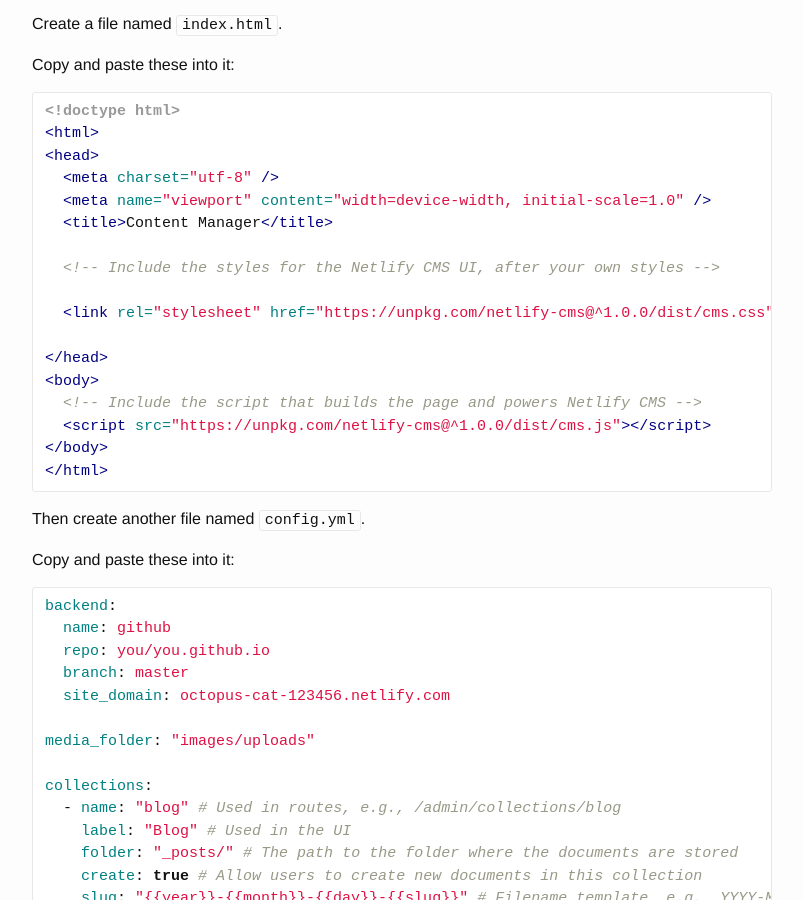
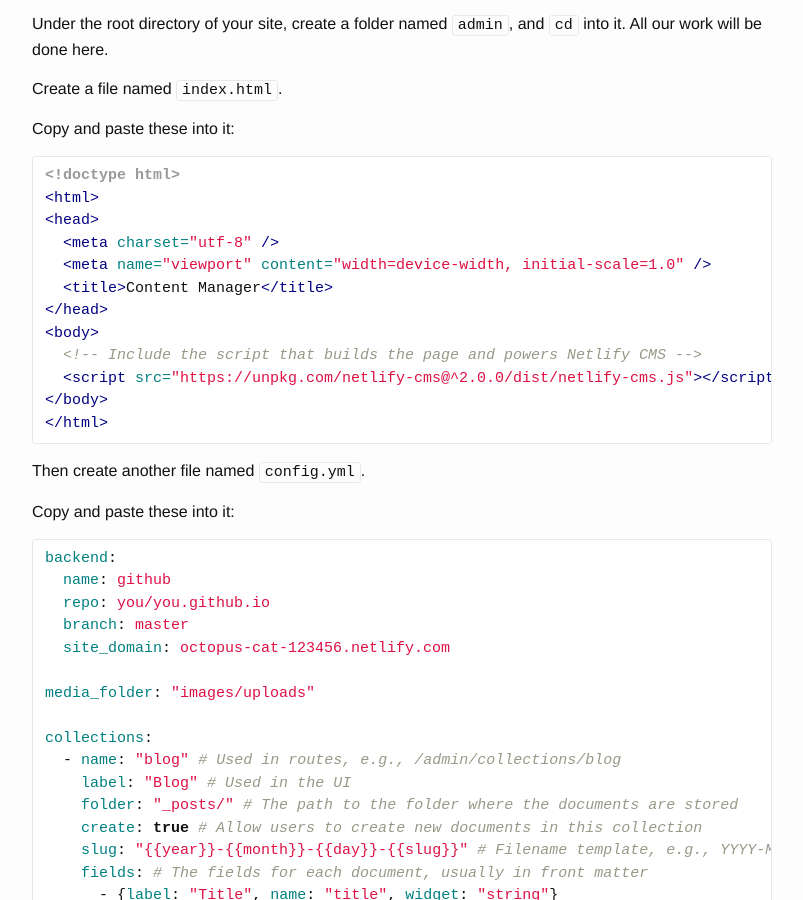
Before and after one commit to Cnly/cnly.github.io, a Jekyll site: the page built from _posts/2018-04-14-just-3-steps-adding-netlify-cms-to-existing-github-pages-site-within-10-minutes.md, in a window 1280 px wide and 900 px high, scrolled down 1414 px. Shown: the whole window, without its empty margins (238-1041 px from the left). Built offline with Jekyll 4.4.1, drawn with Linux system fonts in a browser that asks for light colours; some of the changed text lies outside the part shown.

Commit message:
update post for netlify cms installation

````diff
--- a/_posts/2018-04-14-just-3-steps-adding-netlify-cms-to-existing-github-pages-site-within-10-minutes.md
+++ b/_posts/2018-04-14-just-3-steps-adding-netlify-cms-to-existing-github-pages-site-within-10-minutes.md
@@ -55,31 +58,26 @@ Create a file named `index.html`.
 
 Copy and paste these into it:
 
-{% highlight html %}
+```html
 <!doctype html>
 <html>
 <head>
   <meta charset="utf-8" />
   <meta name="viewport" content="width=device-width, initial-scale=1.0" />
   <title>Content Manager</title>
-
-  <!-- Include the styles for the Netlify CMS UI, after your own styles -->
-
-  <link rel="stylesheet" href="https://unpkg.com/netlify-cms@^1.0.0/dist/cms.css" />
-
 </head>
 <body>
   <!-- Include the script that builds the page and powers Netlify CMS -->
-  <script src="https://unpkg.com/netlify-cms@^1.0.0/dist/cms.js"></script>
+  <script src="https://unpkg.com/netlify-cms@^2.0.0/dist/netlify-cms.js"></script>
 </body>
 </html>
-{% endhighlight %}
+```
 
 Then create another file named `config.yml`.
 
 Copy and paste these into it:
 
-{% highlight yaml %}
+```yaml
 backend:
   name: github
   repo: you/you.github.io
@@ -99,7 +97,7 @@ collections:
       - {label: "Publish Date", name: "date", widget: "datetime"}
       - {label: "Tags", name: "tags", widget: "list"}
       - {label: "Body", name: "body", widget: "markdown"}
-{% endhighlight %}
+```
 
 Be sure to replace `you/you.github.io` with your repo, and `octopus-cat-123456.netlify.com` with `your-site-name.netlify.com`.
 
````
Also changed, not shown: other parts of _posts/2018-04-14-just-3-steps-adding-netlify-cms-to-existing-github-pages-site-within-10-minutes.md (+3 -0 lines).
